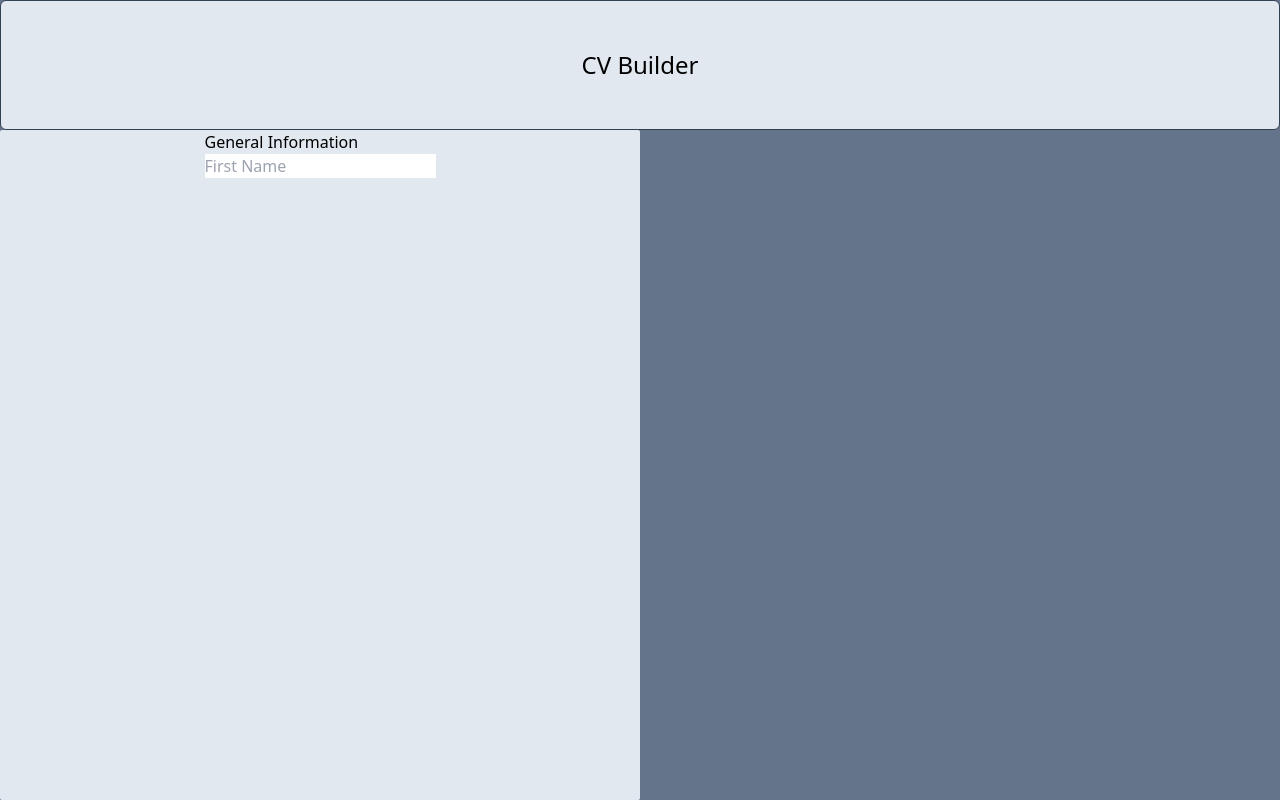
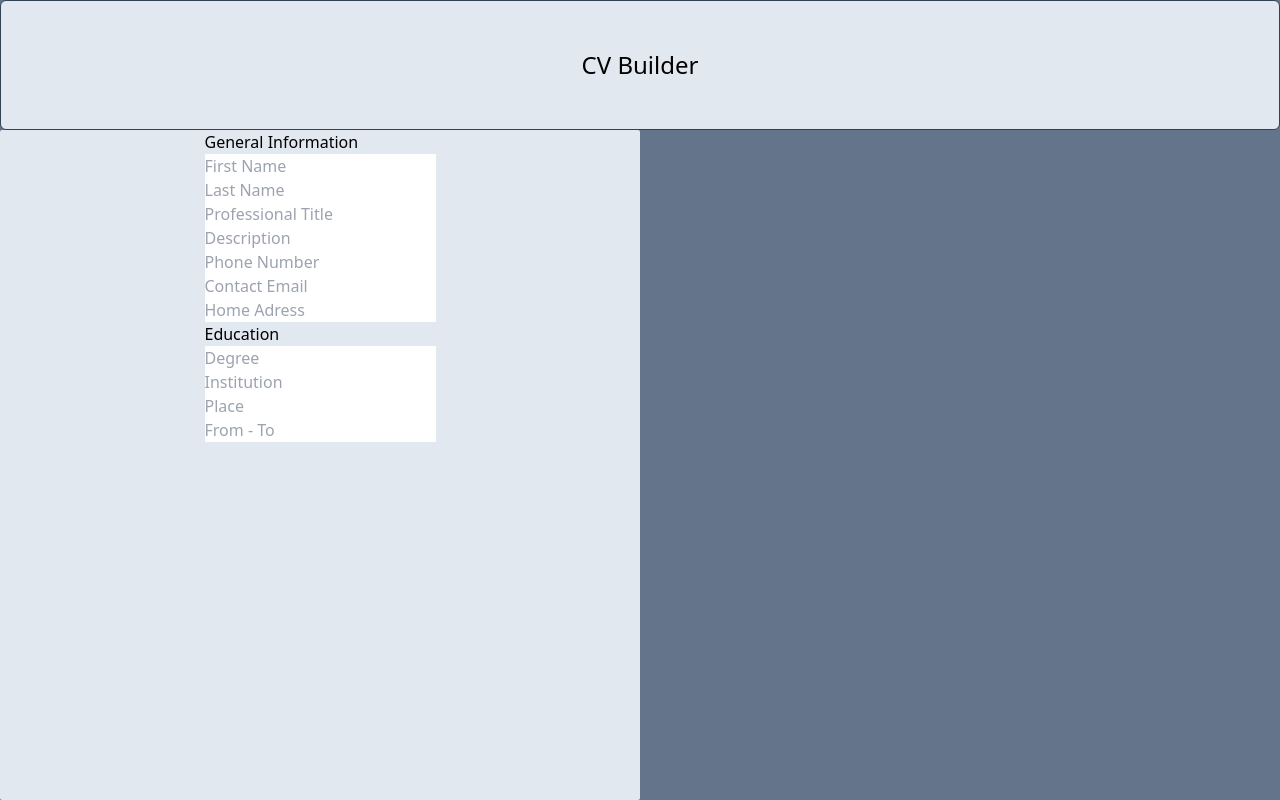
Before and after one commit to bdaneels/odin-cv, a React (Vite) app: page / in a window 1280 px wide. Built offline with nearby package versions, Linux system fonts and the light colour scheme.

Commit message:
create education experience jsx

```diff
--- /dev/null
+++ b/src/components/education.jsx
@@ -0,0 +1,13 @@
+import "../App.css";
+
+export default function EducationCard() {
+  return (
+    <div className="flex flex-col">
+      <h2>Education</h2>
+      <input placeholder="Degree" />
+      <input placeholder="Institution" />
+      <input placeholder="Place" />
+      <input placeholder="From - To" />
+    </div>
+  );
+}
--- a/src/components/general.jsx
+++ b/src/components/general.jsx
@@ -1,14 +1,16 @@
-import '../App.css'
+import "../App.css";
 
-export default function GeneralCard(){
-
-
-return (
-    <div>
-        <h2>General Information</h2>
-        <input placeholder={'First Name'}/>
-
+export default function GeneralCard() {
+  return (
+    <div className="flex flex-col">
+      <h2>General Information</h2>
+      <input placeholder={"First Name"} />
+      <input placeholder={"Last Name"} />
+      <input placeholder={"Professional Title"} />
+      <input placeholder={"Description"} />
+      <input placeholder={"Phone Number"} />
+      <input placeholder={"Contact Email"} />
+      <input placeholder={"Home Adress"} />
     </div>
-)
-
+  );
 }
--- a/src/components/leftpanel.jsx
+++ b/src/components/leftpanel.jsx
@@ -1,15 +1,14 @@
 import "../App.css";
+import EducationCard from "./education";
 import GeneralCard from "./general";
 
-function LeftPanel(){
-
-    return (
-        <div className="h-full w-1/2 bg-slate-200 rounded-sm flex flex-col justify-start items-center" >
-        <GeneralCard/>
-
-        </div>
-    )
-
+function LeftPanel() {
+  return (
+    <div className="h-full w-1/2 bg-slate-200 rounded-sm flex flex-col justify-start items-center">
+      <GeneralCard />
+      <EducationCard />
+    </div>
+  );
 }
 
-export default LeftPanel
+export default LeftPanel;
```
Also changed, not shown: src/components/work.jsx (added).
